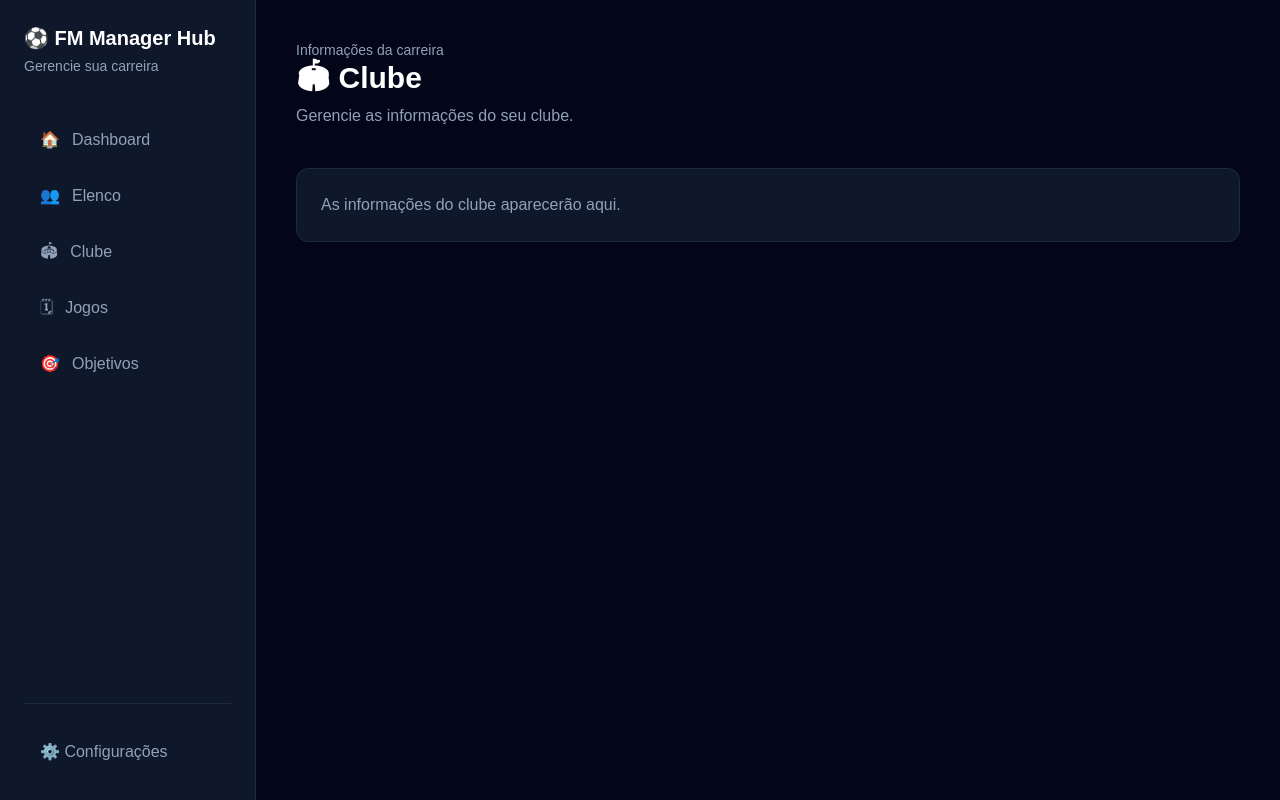
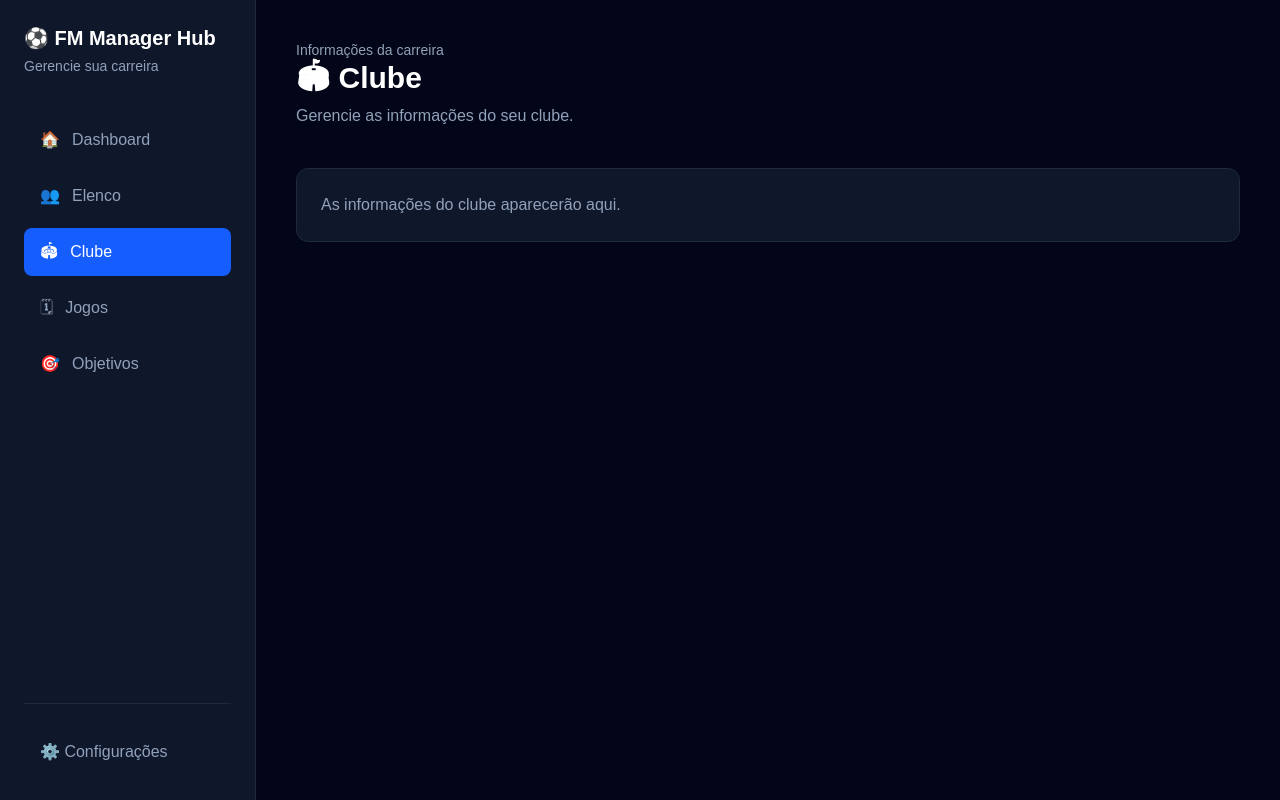
Before and after one commit to gabrielmiilanez/fm-manager-hub, a Next.js app: page /club in a window 1280 px wide. Built offline with nearby package versions, Linux system fonts and the light colour scheme.

Commit message:
:lipstick: style: Sidebar com item ativo

```diff
--- a/components/layout/Sidebar.tsx
+++ b/components/layout/Sidebar.tsx
@@ -1,4 +1,7 @@
+"use client";
+
 import Link from "next/link";
+import { usePathname } from "next/navigation";
 
 const menuItems = [
   {
@@ -29,6 +32,8 @@ const menuItems = [
 ];
 
 export function Sidebar() {
+  const pathname = usePathname();
+
   return (
     <aside className="hidden w-64 shrink-0 flex-col border-r border-slate-800 bg-slate-900 p-6 md:flex">
       <div className="mb-10">
@@ -42,21 +47,29 @@ export function Sidebar() {
       </div>
 
       <nav className="space-y-2">
-        {menuItems.map((item) => (
+        {menuItems.map((item) => {
+          const isActive = pathname === item.href;
+
+          return (
             <Link
               key={item.label}
               href={item.href}
-            className="block w-full rounded-lg px-4 py-3 text-left text-slate-400 transition hover:bg-slate-800 hover:text-white"
+              className={`block w-full rounded-lg px-4 py-3 text-left transition ${
+                isActive
+                  ? "bg-blue-600 font-medium text-white"
+                  : "text-slate-400 hover:bg-slate-800 hover:text-white"
+              }`}
             >
               <span className="mr-3">{item.icon}</span>
 
               {item.label}
             </Link>
-        ))}
+          );
+        })}
       </nav>
 
       <div className="mt-auto border-t border-slate-800 pt-6">
-        <button className="w-full rounded-lg px-4 py-3 text-left text-slate-400 hover:bg-slate-800 hover:text-white">
+        <button className="w-full rounded-lg px-4 py-3 text-left text-slate-400 transition hover:bg-slate-800 hover:text-white">
           ⚙️ Configurações
         </button>
       </div>
```
Lines whose indentation alone changed are shown as unchanged.
